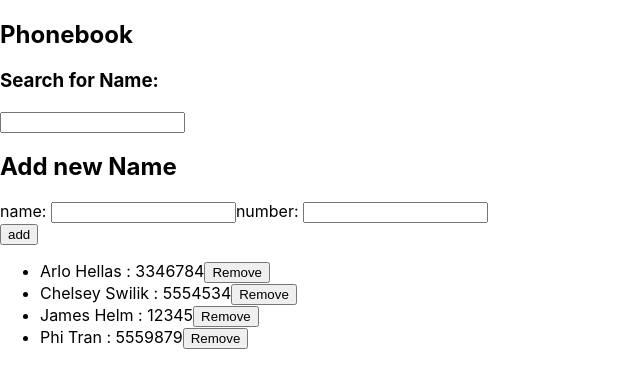
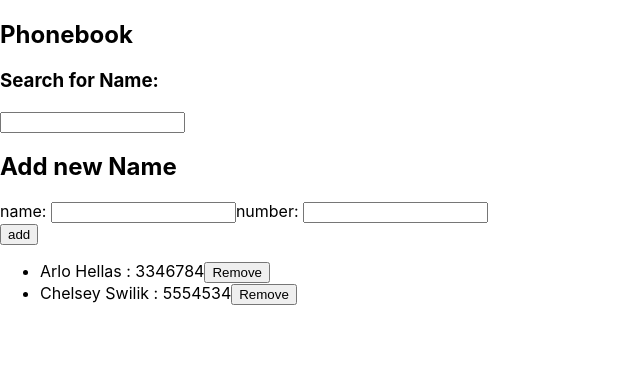
Before and after one commit to cswilik/FullstackOpen-part2, a React (Create React App) app: page / in a window 1280 px wide. Shown: the top 388 px of the page, without its empty margins (0-640 px from the left). Built offline with nearby package versions, Linux system fonts and the light colour scheme; data requests are answered from the project's data file.

Commit message:
adding catch for errors

```diff
--- a/db.json
+++ b/db.json
@@ -9,16 +9,6 @@
       "name": "Chelsey Swilik",
       "number": "5554534",
       "id": 3
-    },
-    {
-      "name": "James Helm",
-      "number": "12345",
-      "id": 4
-    },
-    {
-      "name": "Phi Tran",
-      "number": "5559879",
-      "id": 5
     }
   ]
 }
--- a/src/App.js
+++ b/src/App.js
@@ -42,10 +42,20 @@ const App = () => {
         .then(person => {
           setPersons(persons.map(p => p.id !== person.id ? p : person))
         })
-        setErrorMessage(`${isUnique.name}'s number has been updated`)
-        setTimeout(() => {
-          setErrorMessage(null)
-        }, 5000)
+        .catch(error => {
+          if (error) {
+          setErrorMessage(`${updatedNum.name} has already been removed from our phone book`)
+          setTimeout(() => {
+            setErrorMessage(null)
+          }, 5000)
+          setPersons(persons.filter(p => p.id !== updatedNum.id))
+          } else {
+            setErrorMessage(`${isUnique.name}'s number has been updated`)
+            setTimeout(() => {
+              setErrorMessage(null)
+            }, 5000)
+          }
+        })
       }
     } else {
       personService.createOne(personObj)
```
